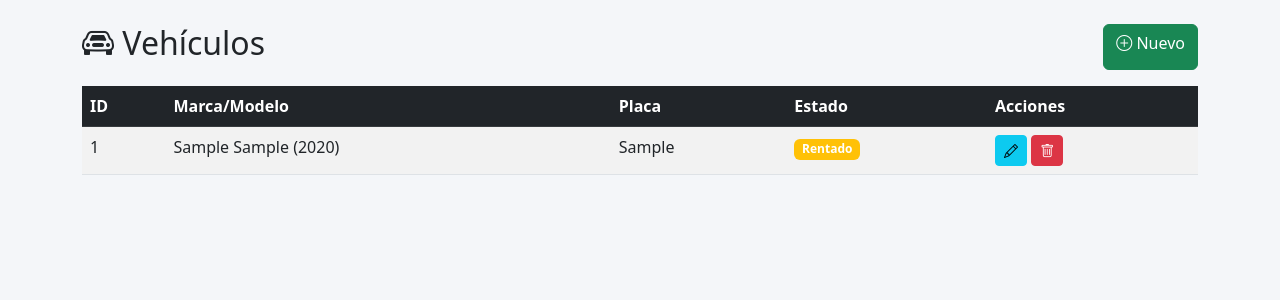
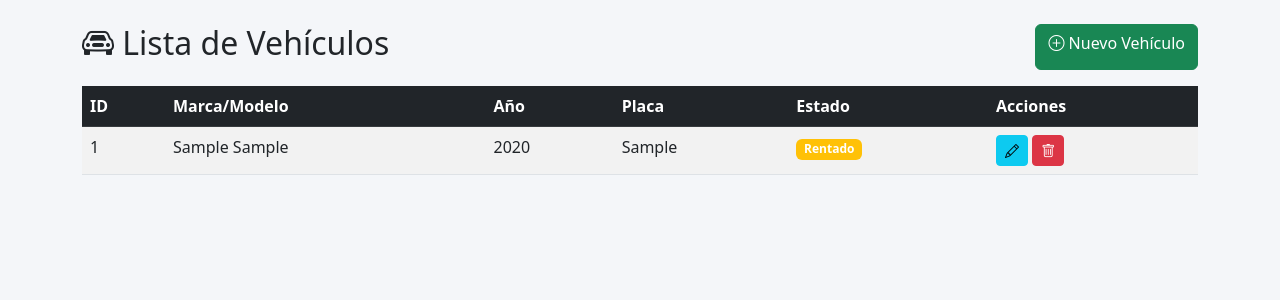
Before and after one commit to EdwinYHL/VicarWeb, a Flask app: page /Vehicles in a window 1280 px wide. Shown: the part 56-356 px from the top of the page. Run offline with Flask 3, Linux system fonts and the light colour scheme; a user stored in the database is signed in; tables that the repository leaves empty hold one stand-in row (values such as "Sample post").

Commit message:
Update List.html

```diff
--- a/Templates/Vehicles/List.html
+++ b/Templates/Vehicles/List.html
@@ -1,24 +1,29 @@
 {% extends "Base.html" %}
 {% block content %}
 <div class="d-flex justify-content-between mb-3">
-    <h2><i class="bi bi-car-front"></i> Vehículos</h2>
-    <a href="{{ url_for('vehicle_add') }}" class="btn btn-success"><i class="bi bi-plus-circle"></i> Nuevo</a>
+    <h2><i class="bi bi-car-front"></i> Lista de Vehículos</h2>
+    <a href="{{ url_for('VehicleAdd') }}" class="btn btn-success"><i class="bi bi-plus-circle"></i> Nuevo Vehículo</a>
 </div>
+<div class="table-responsive">
     <table class="table table-striped table-hover">
-    <thead class="table-dark"><tr><th>ID</th><th>Marca/Modelo</th><th>Placa</th><th>Estado</th><th>Acciones</th></tr></thead>
+        <thead class="table-dark">
+            <tr><th>ID</th><th>Marca/Modelo</th><th>Año</th><th>Placa</th><th>Estado</th><th>Acciones</th></tr>
+        </thead>
         <tbody>
             {% for v in vehicles %}
             <tr>
                 <td>{{ v.id }}</td>
-            <td>{{ v.brand }} {{ v.model }} ({{ v.year }})</td>
+                <td>{{ v.brand }} {{ v.model }}</td>
+                <td>{{ v.year }}</td>
                 <td>{{ v.plate }}</td>
                 <td><span class="badge bg-{% if v.status == 'Disponible' %}success{% elif v.status == 'Rentado' %}warning{% else %}danger{% endif %}">{{ v.status }}</span></td>
                 <td>
-                <a href="{{ url_for('vehicle_edit', id=v.id) }}" class="btn btn-sm btn-info"><i class="bi bi-pencil"></i></a>
-                <a href="{{ url_for('vehicle_delete', id=v.id) }}" class="btn btn-sm btn-danger" onclick="return confirm('¿Eliminar?')"><i class="bi bi-trash"></i></a>
+                    <a href="{{ url_for('VehicleEdit', id=v.id) }}" class="btn btn-sm btn-info"><i class="bi bi-pencil"></i></a>
+                    <a href="{{ url_for('VehicleDelete', id=v.id) }}" class="btn btn-sm btn-danger" onclick="return confirm('¿Eliminar vehículo?')"><i class="bi bi-trash"></i></a>
                 </td>
             </tr>
             {% endfor %}
         </tbody>
     </table>
+</div>
 {% endblock %}
```
Lines whose indentation alone changed are shown as unchanged.
